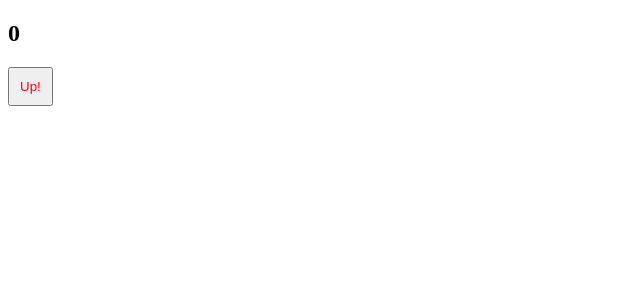
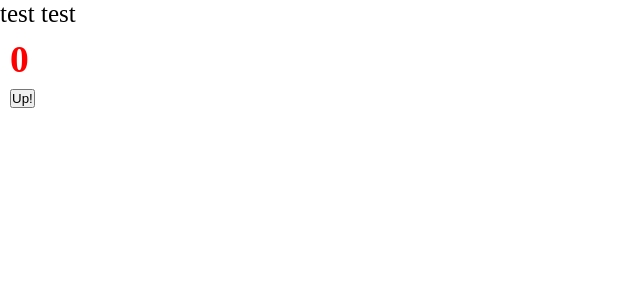
Before and after one commit to klev-o/example-react-advanced, a React app: page / in a window 1280 px wide. Shown: the top 300 px of the page, without its empty margins (0-640 px from the left). Built offline with nearby package versions, Linux system fonts and the light colour scheme.

Commit message:
Added css modules, configured css loaders

```diff
--- a/package.json
+++ b/package.json
@@ -20,6 +20,7 @@
     "@types/webpack-dev-server": "^4.7.2",
     "css-loader": "^6.8.1",
     "html-webpack-plugin": "^5.5.0",
+    "mini-css-extract-plugin": "^2.5.3",
     "sass": "^1.65.1",
     "sass-loader": "^13.3.2",
     "style-loader": "^3.3.3",
--- /dev/null
+++ b/src/App.tsx
@@ -0,0 +1,14 @@
+import React from 'react';
+import {Counter} from "./components/Counter";
+import './index.scss'
+
+const App = () => {
+    return (
+        <div className={'app'}>
+            test test
+            <Counter />
+        </div>
+    );
+};
+
+export default App;
--- /dev/null
+++ b/src/components/Counter.module.scss
@@ -0,0 +1,4 @@
+.button {
+  padding: 10px;
+  color: red;
+}
--- a/src/components/Counter.tsx
+++ b/src/components/Counter.tsx
@@ -1,5 +1,6 @@
 import {useState} from "react";
-import './Counter.scss'
+//import './Counter.scss'
+import classes from './Counter.module.scss'
 
 export const Counter = () => {
     const [count, setCount] = useState(0)
@@ -9,7 +10,7 @@
     }
 
     return (
-        <div>
+        <div className={classes.button}>
             <h2>{count}</h2>
             <button onClick={increment}>Up!</button>
         </div>
--- /dev/null
+++ b/src/index.scss
@@ -0,0 +1,9 @@
+* {
+  margin: 0;
+  padding: 0;
+  box-sizing: border-box;
+}
+
+.app {
+  font-size: 25px;
+}
--- a/src/index.tsx
+++ b/src/index.tsx
@@ -1,7 +1,7 @@
 import {render} from "react-dom"
-import {Counter} from "./components/Counter";
+import App from "./App";
 
 render(
-    <Counter />,
+    <App />,
     document.getElementById('root')
 )
```
Also changed, not shown: src/global.d.ts (added, +7 -0 lines), 4 other files (tests, documents, lock files or other folders).
